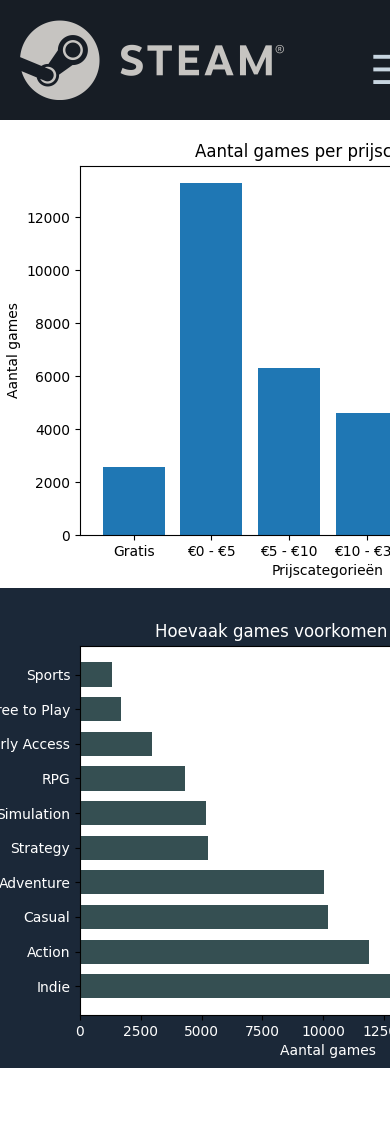
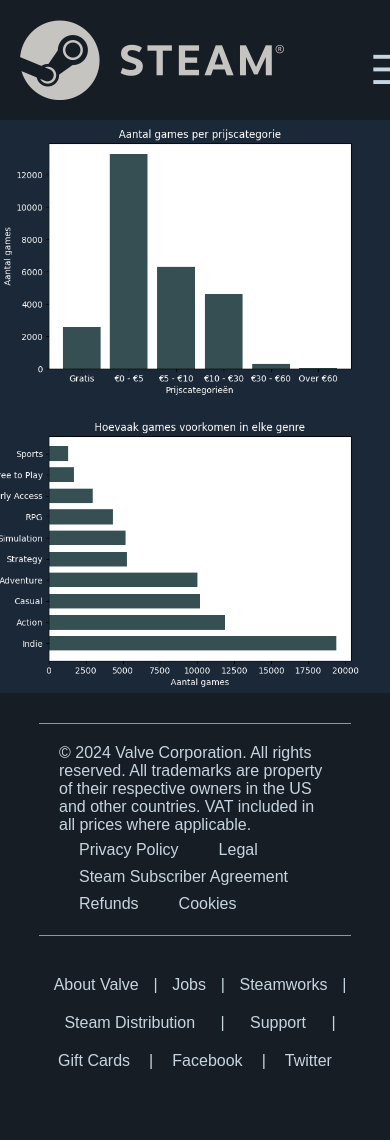
Before and after one commit to haninsuwaid/puntcomma, a Flask app: template templates/home.html in a window 390 px wide; the page is wider, and only the part inside the window is pictured. Before the commit the page ends 1068 px from the top of that part, so only its background shows below. Run offline with Flask 3, Linux system fonts and the light colour scheme; the template is opened without the code that fills it: most values are stand-ins (such as "Sample title", 1, 10 or a date in 2020); some web fonts are replaced.

Commit message:
footer toegevoegd en price graph aangepast
Ik heb de footer gemaakt en toegevoegd. Hij is gestyled en responsive. Ook heb ik de styling van de pricegraph aangepast

```diff
--- a/static/css/main.css
+++ b/static/css/main.css
@@ -87,6 +87,7 @@ label {
         position: fixed;
     }
 
+
     i {
         position: relative;
         display: block;
@@ -139,3 +140,77 @@ body{
     background-color: #1b2838;
     font-size: 10rem;
 }
+body img{
+    max-width: 100%;
+}
+
+li{
+    list-style: none;
+}
+
+#body {
+    max-width: 100vw;
+}
+
+/* Start for the footer styling */
+footer{
+    min-height: 160px;
+    background-color: #171d25;
+    display: flex;
+    justify-content: center;
+    padding: 30px 0px 30px 0px;
+}
+footer p{
+    font-size: 16px;
+}
+
+footer .container{
+    max-width: 80%;
+}
+
+.primary_links, .secondary_links{
+    display: flex;
+    flex-direction: row;
+    justify-content: space-evenly;
+    align-items: center;
+    flex-wrap: wrap;
+    padding: 30px 0px 30px 0px;
+}
+
+.primary_links{
+    flex-direction: column;
+    border-top: 1px solid #8F98A0;
+    border-bottom: 1px solid #8F98A0;
+    padding: 20px;
+}
+.primary_links div{
+    display: flex;
+    flex-direction: row;
+}
+.primary_links li{
+    padding: 0px 20px 0px 20px;
+}
+.primary_links div:nth-child(2) {
+    display: flex;
+    flex-wrap: wrap;
+}
+
+
+.secondary_links li{
+    padding: 10px;
+    display: flex;
+    flex-wrap: wrap;
+    color: #8F98A0;
+}
+
+footer a {
+    text-decoration: none;
+    font-size: 16px;
+    color: #c7d5e0;
+    transition: color 0.3s ease;
+}
+
+footer a:hover {
+    color: #ffffff;
+}
+/* End for the footer styling */
--- a/templates/home.html
+++ b/templates/home.html
@@ -25,7 +25,7 @@
             </ul>
         </nav>
     </header>
-    <div id="body">
+    <main id="body">
         <h2> De eerste game </h2>
         <div>
             <p><strong>Naam:</strong> {{ eerste_game['name'] }} <br></p>
@@ -35,5 +35,34 @@
 
         <img src="static/images/graph_price.png" alt="Graph for price categories">
         <img src="static/images/graph_genre.png" alt="">
-    </div>
+    </main>
+
+    <footer>
+        <div class="container">
+            <div class="primary_links">
+                <div>
+                    <p>© 2024 Valve Corporation. All rights reserved. All trademarks are property of their respective owners in the US and other countries.
+                        VAT included in all prices where applicable.
+                    </p>
+                </div>
+                <div>
+                    <li><a href="https://store.steampowered.com/privacy_agreement" target=”_blank”>Privacy Policy</a></li>
+                    <li><a href="https://store.steampowered.com/legal" target=”_blank”>Legal</a></li>
+                    <li><a href="https://store.steampowered.com/subscriber_agreement" target=”_blank”>Steam Subscriber Agreement</a></li>
+                    <li><a href="https://store.steampowered.com/steam_refunds" target=”_blank”>Refunds</a></li>
+                    <li><a href="https://store.steampowered.com/account/cookiepreferences/" target=”_blank”>Cookies</a></li>
+                </div>
+            </div>
+            <div class="secondary_links">
+                <li><a href="https://www.valvesoftware.com/nl/about" target=”_blank”>About Valve</a></li><p> | </p>
+                <li><a href="https://www.valvesoftware.com/nl/" target=”_blank”>Jobs</a></li><p> | </p>
+                <li><a href="https://partner.steamgames.com/" target=”_blank”>Steamworks</a></li><p> | </p>
+                <li><a href="https://partner.steamgames.com/steamdirect/" target=”_blank”>Steam Distribution</a></li><p> | </p>
+                <li><a href="https://help.steampowered.com/en/" target=”_blank”>Support</a></li><p> | </p>
+                <li><a href="https://store.steampowered.com/digitalgiftcards/" target=”_blank”>Gift Cards</a></li><p> | </p>
+                <li><a href="https://www.facebook.com/Steam" target=”_blank”>Facebook</a></li><p> | </p>
+                <li><a href="https://twitter.com/steam" target=”_blank”>Twitter</a></li>
+            </div>
+        </div>
+    </footer>
 </body>
```
Also changed, not shown: Statistiekalgoritmen/algoritmen.py (+10 -4 lines), static/images/graph_price.png.
